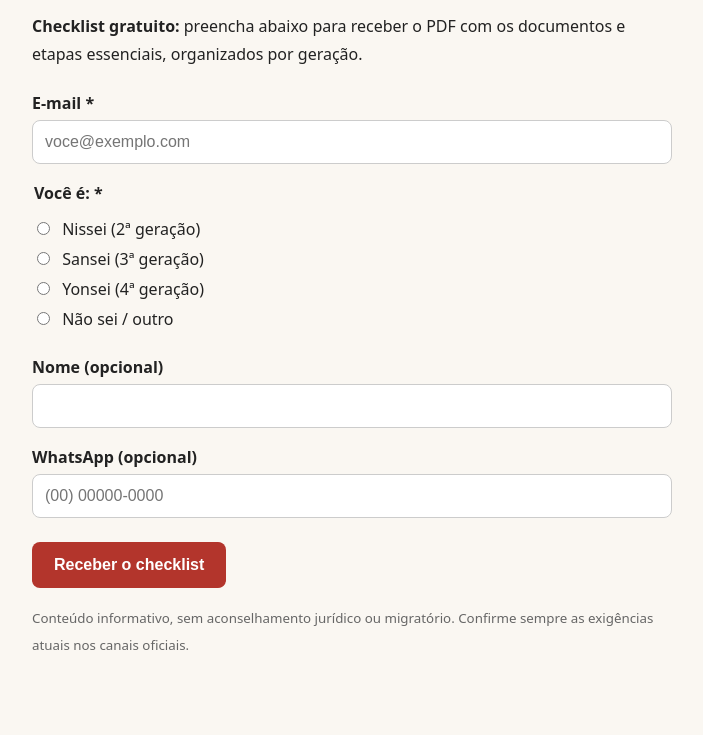
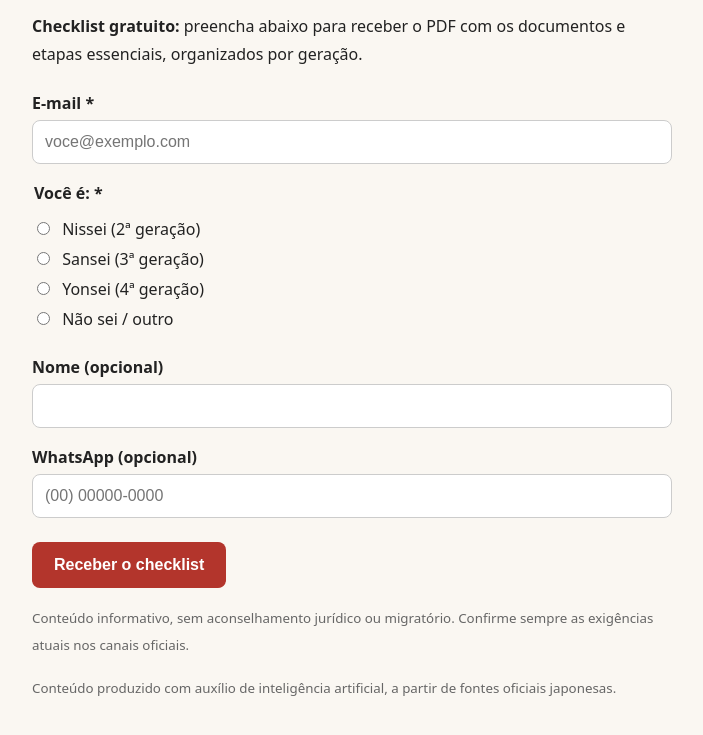
Before and after one commit to rotanikkei/rotanikkei.github.io, a plain HTML site: page index.html in a window 1280 px wide. Shown: the part 181-916 px from the top of the page, without its empty margins (288-991 px from the left). Drawn offline with Linux system fonts and the light colour scheme.

Commit message:
Add AI content transparency note

```diff
--- a/index.html
+++ b/index.html
@@ -64,6 +64,7 @@
 
   <p><small>Conteúdo informativo, sem aconselhamento jurídico ou migratório.
      Confirme sempre as exigências atuais nos canais oficiais.</small></p>
+  <p><small>Conteúdo produzido com auxílio de inteligência artificial, a partir de fontes oficiais japonesas.</small></p>
 </main>
 </body>
 </html>
```
